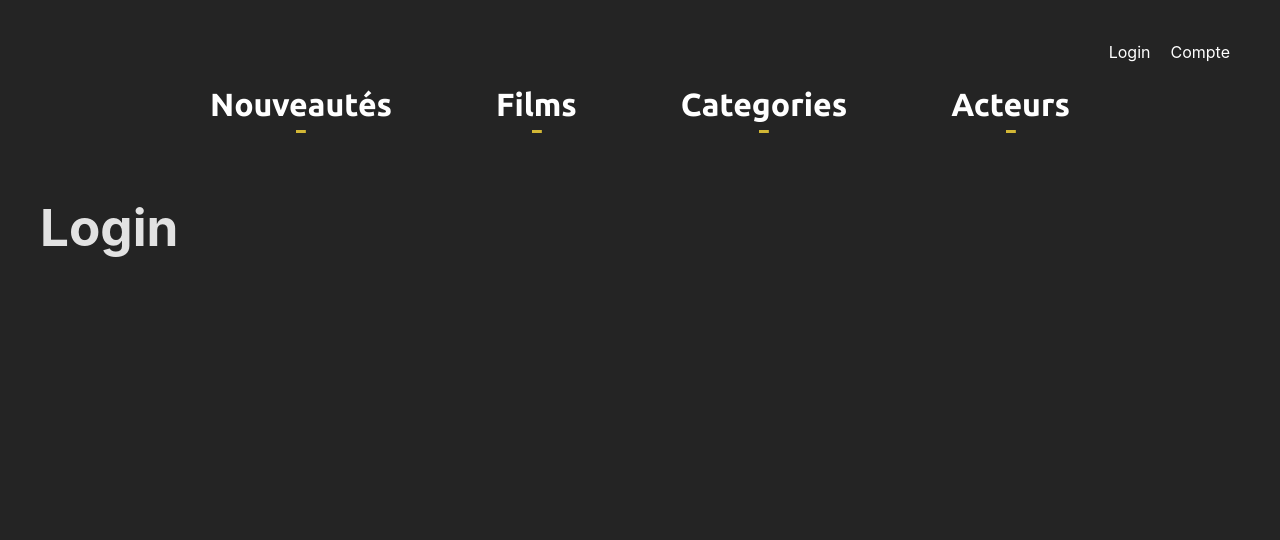
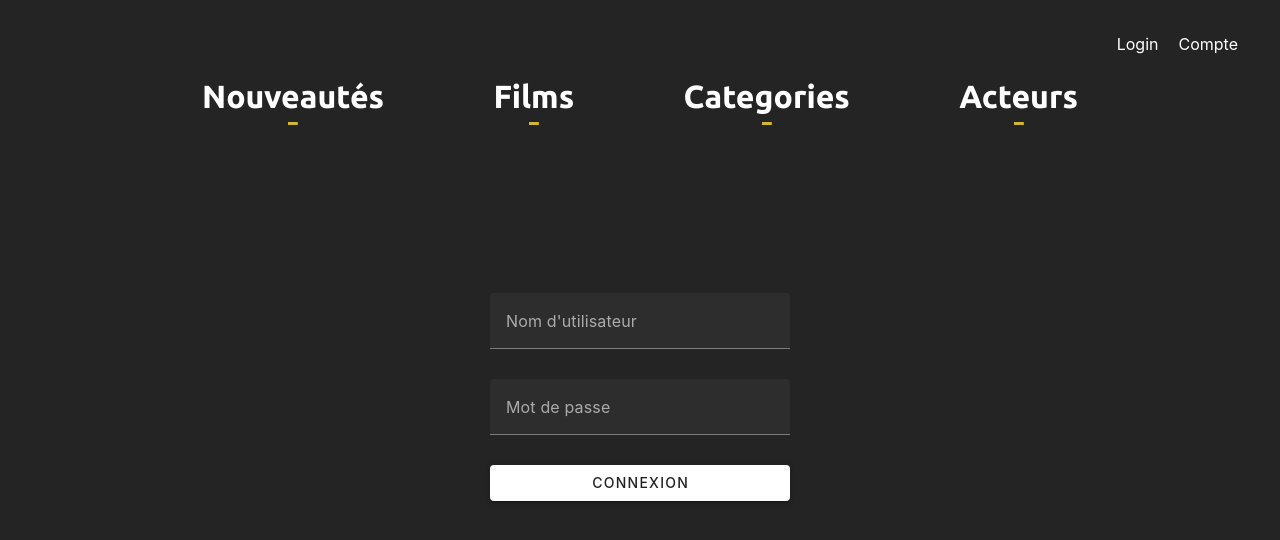
Before and after one commit to theomgrn/WRA506-Vue-TP, a Vue app: page /login in a window 1280 px wide. Shown: the top 540 px of the page. Built offline with nearby package versions, Linux system fonts and the light colour scheme.

Commit message:
feat : mise en place de la connexion avec délivrance d'un token si les ID sont valide

```diff
--- a/package.json
+++ b/package.json
@@ -9,12 +9,15 @@
     "preview": "vite preview"
   },
   "dependencies": {
+    "@mdi/font": "^7.3.67",
     "axios": "^1.5.1",
     "vue": "^3.3.4",
     "vue-router": "^4.2.5"
   },
   "devDependencies": {
     "@vitejs/plugin-vue": "^4.2.3",
-    "vite": "^4.4.5"
+    "vite": "^4.4.5",
+    "vite-plugin-vuetify": "^1.0.2",
+    "vuetify": "^3.4.2"
   }
 }
--- a/src/App.vue
+++ b/src/App.vue
@@ -1,11 +1,35 @@
 <script setup lang="ts">
-import { RouterLink, RouterView } from "vue-router";
-import { routes } from "./router";
+import { ref, onMounted, onUnmounted, watchEffect } from 'vue';
+import { RouterLink, RouterView } from 'vue-router';
+import { routes } from './router';
 
 const dynamicRoutes = routes.filter(route => {
-  if (!route.name.startsWith("Info") && !route.name.startsWith("Compte") && !route.name.startsWith("Connexion") ) {
+  if (!route.name.startsWith('Info') && !route.name.startsWith('Compte') && !route.name.startsWith('Connexion')) {
     return route.name;
   }
+});
+
+const isAuthenticated = ref(false);
+
+const checkToken = () => {
+  const token = localStorage.getItem('userToken');
+  isAuthenticated.value = !!token;
+};
+
+const logout = () => {
+  localStorage.removeItem('userToken');
+  isAuthenticated.value = false;
+};
+
+onMounted(() => {
+  checkToken();
+  watchEffect(() => {
+    checkToken();
+  });
+});
+
+onUnmounted(() => {
+  // Nettoyer les ressources lors du démontage du composant si nécessaire
 });
 </script>
 
@@ -13,8 +37,9 @@ const dynamicRoutes = routes.filter(route => {
   <header>
     <div class="wrapper">
       <div class="login">
-        <router-link class="link-nav-menu" to="/login">Login</router-link>
-        <router-link class="link-nav-menu" to="/account">Compte</router-link>
+        <router-link v-if="!isAuthenticated" class="link-nav-menu" to="/login" :key="1">Login</router-link>
+        <router-link v-if="isAuthenticated" @click="logout" class="link-nav-menu" to="/" :key="2">Logout</router-link>
+        <router-link class="link-nav-menu" to="/account" :key="3">Compte</router-link>
       </div>
       <nav>
         <router-link
@@ -30,6 +55,7 @@ const dynamicRoutes = routes.filter(route => {
   </header>
   <RouterView />
 </template>
+
 
 <style scoped>
 @import url('https://fonts.googleapis.com/css2?family=Ubuntu:wght@700&display=swap');
--- a/src/main.js
+++ b/src/main.js
@@ -3,8 +3,18 @@ import './style.css'
 import { createApp } from 'vue'
 import App from './App.vue'
 import router from './router'
+import 'vuetify/styles'
+import { createVuetify } from 'vuetify'
+import * as components from 'vuetify/components'
+import * as directives from 'vuetify/directives'
+
+const vuetify = createVuetify({
+    components,
+    directives,
+})
 
 const app = createApp(App)
 
 app.use(router)
 app.mount('#app')
+app.use(vuetify)
--- a/src/views/Login.vue
+++ b/src/views/Login.vue
@@ -1,19 +1,92 @@
-<script setup>
-import { ref } from 'vue'
+<script>
+import axios from 'axios';
+import router from "../router/index.js";
 
-defineProps({
-  msg: String,
-})
+export default {
+  data: vm => ({
+    loading: false,
+    rules: [
+      v => !!v || 'Ce champ est requis.',
+    ],
+    timeout: null,
+    userName: '',
+    password: '',
+  }),
 
-const count = ref(0)
+  methods: {
+    async submit() {
+      this.loading = true;
+      try {
+        const response = await this.login(this.userName, this.password);
+        const token = response.data.token;
+        localStorage.setItem('userToken', token);
+        await router.push({path: '/'});
+        alert('Vous êtes connecté !');
+      } catch (error) {
+        console.error('Error:', error);
+      } finally {
+        this.loading = false;
+      }
+    },
+
+    async login(userName, password) {
+      const data = JSON.stringify({
+        "email": userName,
+        "password": password
+      });
+
+      const config = {
+        method: 'post',
+        maxBodyLength: Infinity,
+        url: 'http://localhost:8888/WRA506-Symfony/public/index.php/api/login_check',
+        headers: {
+          'Content-Type': 'application/json'
+        },
+        data: data
+      };
+
+      return axios.request(config);
+    },
+  },
+}
 </script>
 
 <template>
-  <h1>Login</h1>
+  <div class="loginForm">
+  <v-sheet max-width="300" class="mx-auto" color="#242424">
+    <v-form validate-on="submit lazy" @submit.prevent="submit">
+      <v-text-field
+          class="loginField mb-2"
+          v-model="userName"
+          :rules="rules"
+          label="Nom d'utilisateur"
+      ></v-text-field>
+      <v-text-field
+          class="loginField mb-2"
+          v-model="password"
+          :rules="rules"
+          label="Mot de passe"
+      ></v-text-field>
+      <v-btn
+          :loading="loading"
+          type="submit"
+          block
+          class="mt-2"
+          text="Connexion"
+      ></v-btn>
+    </v-form>
+  </v-sheet>
+  </div>
 </template>
 
 <style scoped>
-.read-the-docs {
-  color: #888;
+.loginForm {
+  display: flex;
+  justify-content: center;
+  align-items: center;
+  height: 60vh;
+}
+.loginField {
+  width: 300px;
 }
 </style>
```
Also changed, not shown: 1 other file (tests, documents, lock files or other folders).
